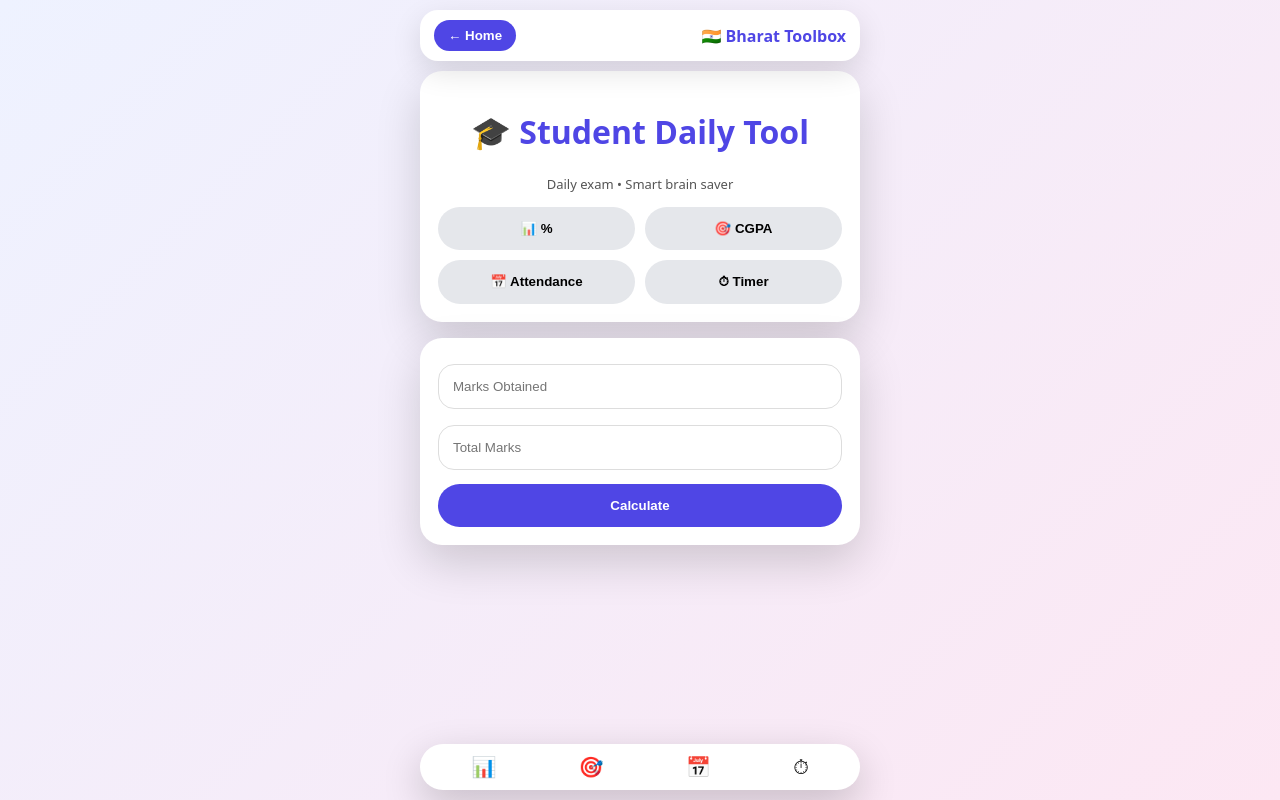
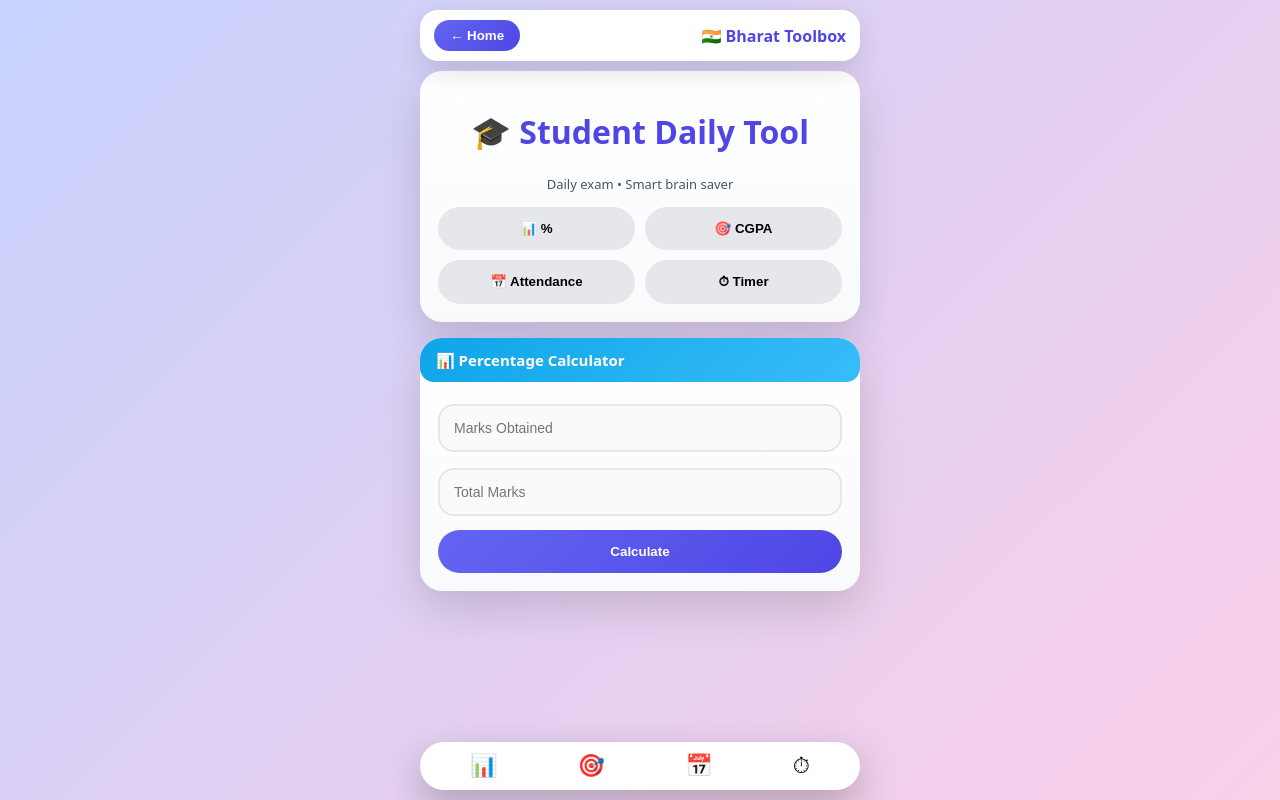
Before and after one commit to nr1432r-pixel/bharattoolbox, a Flask app: page /student-daily-tool in a window 1280 px wide. Run offline with Flask 3, Linux system fonts and the light colour scheme; some libraries are stand-ins or nearby versions.

Commit message:
Update student-daily-tool.html

```diff
--- a/templates/student-daily-tool.html
+++ b/templates/student-daily-tool.html
@@ -8,15 +8,18 @@
 <style>
 :root{
   --primary:#4f46e5;
+  --card:#f8fafc;
   --green:#16a34a;
+  --green-light:#dcfce7;
   --red:#dc2626;
+  --red-light:#fee2e2;
 }
 *{box-sizing:border-box}
 
 body{
   margin:0;
   font-family:system-ui,Segoe UI;
-  background:linear-gradient(135deg,#eef2ff,#fce7f3);
+  background:linear-gradient(135deg,#c7d2fe,#fbcfe8);
   min-height:100vh;
   display:flex;
   justify-content:center;
@@ -25,43 +28,56 @@ body{
 
 /* TOP BAR */
 .topbar{
-  position:sticky;
-  top:0;
-  z-index:20;
+  position:sticky; top:0; z-index:20;
   background:#fff;
-  width:100%;
-  max-width:440px;
+  width:100%; max-width:440px;
   padding:10px 14px;
   border-radius:18px;
   box-shadow:0 10px 30px rgba(0,0,0,.12);
   margin-bottom:10px;
-  display:flex;
-  align-items:center;
-  justify-content:space-between;
+  display:flex; justify-content:space-between; align-items:center;
 }
 .topbar button{
   border:none;
-  background:var(--primary);
+  background:linear-gradient(135deg,#6366f1,#4f46e5);
   color:#fff;
-  padding:8px 14px;
+  padding:8px 16px;
   border-radius:20px;
-  font-weight:600;
+  font-weight:800;
 }
-.topbar span{font-weight:800;color:var(--primary)}
+.topbar span{font-weight:900;color:var(--primary)}
 
 .container{width:100%;max-width:440px}
 
+/* CARD */
 .card{
-  background:#fff;
+  background:linear-gradient(180deg,#ffffff,var(--card));
   padding:18px;
   border-radius:22px;
-  box-shadow:0 18px 45px rgba(0,0,0,.16);
+  box-shadow:0 18px 45px rgba(0,0,0,.15);
   margin-bottom:16px;
 }
 
+/* TOOL HEADER */
+.tool-head{
+  margin:-18px -18px 14px -18px;
+  padding:12px 16px;
+  border-radius:22px 22px 14px 14px;
+  font-weight:900;
+  color:#fff;
+  font-size:15px;
+}
+
+/* COLORS */
+.percent{background:linear-gradient(135deg,#0ea5e9,#38bdf8)}
+.cgpa{background:linear-gradient(135deg,#6366f1,#4f46e5)}
+.attendance{background:linear-gradient(135deg,#22c55e,#16a34a)}
+.timer-h{background:linear-gradient(135deg,#f59e0b,#f97316)}
+
 h1{text-align:center;color:var(--primary)}
-.sub{text-align:center;font-size:13px;color:#555;margin-bottom:14px}
+.sub{text-align:center;font-size:13px;color:#475569;margin-bottom:14px}
 
+/* MENU */
 .menu{
   display:grid;
   grid-template-columns:1fr 1fr;
@@ -70,51 +86,69 @@ h1{text-align:center;color:var(--primary)}
 .menu button{
   border:none;
   padding:14px;
-  border-radius:28px;
+  border-radius:30px;
+  font-weight:800;
   background:#e5e7eb;
-  font-weight:700;
 }
 .menu button.active{
-  background:var(--primary);
+  background:linear-gradient(135deg,#6366f1,#4f46e5);
   color:#fff;
 }
 
+/* INPUT */
 input{
   width:100%;
   padding:14px;
   margin:8px 0;
   border-radius:16px;
-  border:1px solid #ddd;
+  border:2px solid #e5e7eb;
+  background:#f8fafc;
+  font-size:14px;
+}
+input:focus{
+  outline:none;
+  border-color:var(--primary);
+  background:#fff;
 }
 
+/* BUTTON */
 button.action{
   width:100%;
-  margin-top:6px;
   padding:14px;
   border-radius:30px;
   border:none;
-  background:var(--primary);
+  background:linear-gradient(135deg,#6366f1,#4f46e5);
   color:#fff;
-  font-weight:700;
+  font-weight:900;
+  margin-top:6px;
 }
 
 .tool{display:none}
 
+/* RESULT */
 .result{
   margin-top:12px;
-  padding:14px;
-  border-radius:18px;
+  padding:16px;
+  border-radius:20px;
   text-align:center;
-  font-weight:800;
+  font-weight:900;
 }
-.good{background:#dcfce7;color:#166534}
-.bad{background:#fee2e2;color:#991b1b}
+.good{
+  background:linear-gradient(135deg,var(--green-light),#f0fdf4);
+  color:#14532d;
+}
+.bad{
+  background:linear-gradient(135deg,var(--red-light),#fff1f2);
+  color:#7f1d1d;
+}
 
+/* TIMER */
 .timer{
-  font-size:40px;
+  font-size:42px;
   font-weight:900;
   text-align:center;
   margin:12px 0;
+  color:#f97316;
 }
 
 /* BOTTOM NAV */
@@ -126,8 +160,8 @@ button.action{
   background:#fff;
   width:calc(100% - 20px);
   max-width:440px;
-  border-radius:28px;
-  box-shadow:0 14px 40px rgba(0,0,0,.2);
+  border-radius:32px;
+  box-shadow:0 16px 40px rgba(0,0,0,.25);
   padding:10px;
   display:flex;
   justify-content:space-around;
@@ -135,7 +169,7 @@ button.action{
 .bottom button{
   border:none;
   background:none;
-  font-size:20px;
+  font-size:22px;
 }
 </style>
 </head>
@@ -160,28 +194,35 @@ button.action{
   </div>
 </div>
 
+<!-- Percentage -->
 <div class="card tool" id="percent">
+  <div class="tool-head percent">📊 Percentage Calculator</div>
   <input id="om" placeholder="Marks Obtained">
   <input id="tm" placeholder="Total Marks">
   <button class="action" onclick="calcPercent()">Calculate</button>
   <div id="pres"></div>
 </div>
 
+<!-- CGPA -->
 <div class="card tool" id="cgpa">
+  <div class="tool-head cgpa">🎯 CGPA to Percentage</div>
   <input id="cg" placeholder="CGPA (0–10)">
   <button class="action" onclick="calcCGPA()">Convert</button>
   <div id="cres"></div>
 </div>
 
-<!-- UPDATED ATTENDANCE -->
+<!-- Attendance -->
 <div class="card tool" id="attendance">
+  <div class="tool-head attendance">📅 Attendance Predictor</div>
   <input id="att" placeholder="Classes Attended">
   <input id="totc" placeholder="Total Classes">
   <button class="action" onclick="calcAttendance()">Predict</button>
   <div id="ares"></div>
 </div>
 
+<!-- Timer -->
 <div class="card tool" id="timer">
+  <div class="tool-head timer-h">⏱ Study Timer</div>
   <input id="studyMin" placeholder="Study Minutes (25)">
   <div class="timer" id="time">00:00</div>
   <button class="action" onclick="startTimer()">▶ Start</button>
@@ -204,27 +245,42 @@ function openTool(id){
 openTool("percent");
 
 function calcPercent(){
-  pres.innerHTML=`<div class="result good">${((om.value/tm.value)*100).toFixed(2)}%</div>`;
+  pres.innerHTML=
+   `<div class="result good">${((om.value/tm.value)*100).toFixed(2)}%</div>`;
 }
 function calcCGPA(){
-  cres.innerHTML=`<div class="result good">${(cg.value*9.5).toFixed(2)}%</div>`;
+  cres.innerHTML=
+   `<div class="result good">${(cg.value*9.5).toFixed(2)}%</div>`;
+}
+function calcAttendance(){
+  let a=+att.value, t=+totc.value;
+  let p=(a/t)*100;
+  let need75=p>=75?0:Math.ceil((0.75*t-a)/0.25);
+  let need65=p>=65?0:Math.ceil((0.65*t-a)/0.35);
+
+  ares.innerHTML=
+   `<div class="result ${p>=75?'good':'bad'}">
+    📊 ${p.toFixed(2)}%<br>
+    🎯 75% → ${need75?need75+' classes':'Safe'}<br>
+    📌 65% → ${need65?need65+' classes':'Above'}
+   </div>`;
 }
 
-/* 🔥 ADVANCED ATTENDANCE (75% + 65%) */
-function calcAttendance(){
-  let a=+att.value,t=+totc.value;
-  let p=(a/t)*100;
-
-  let need75 = p>=75 ? 0 : Math.ceil((0.75*t - a)/0.25);
-  let need65 = p>=65 ? 0 : Math.ceil((0.65*t - a)/0.35);
-
-  ares.innerHTML = `
-    <div class="result ${p>=75?'good':'bad'}">
-      📊 Current: ${p.toFixed(2)}%<br><br>
-      🎯 For 75%: ${need75>0 ? need75+' classes':'Already safe'}<br>
-      📌 For 65%: ${need65>0 ? need65+' classes':'Already above'}
-    </div>
-  `;
+/* Timer */
+let sec=0, interval;
+function startTimer(){
+  if(sec===0) sec=(+studyMin.value||25)*60;
+  clearInterval(interval);
+  interval=setInterval(()=>{
+    sec--;
+    time.innerText=
+      String(Math.floor(sec/60)).padStart(2,'0')+":"+
+      String(sec%60).padStart(2,'0');
+    if(sec<=0){
+      clearInterval(interval);
+      alert("🎉 Time Up!");
+    }
+  },1000);
 }
 </script>
 
```
